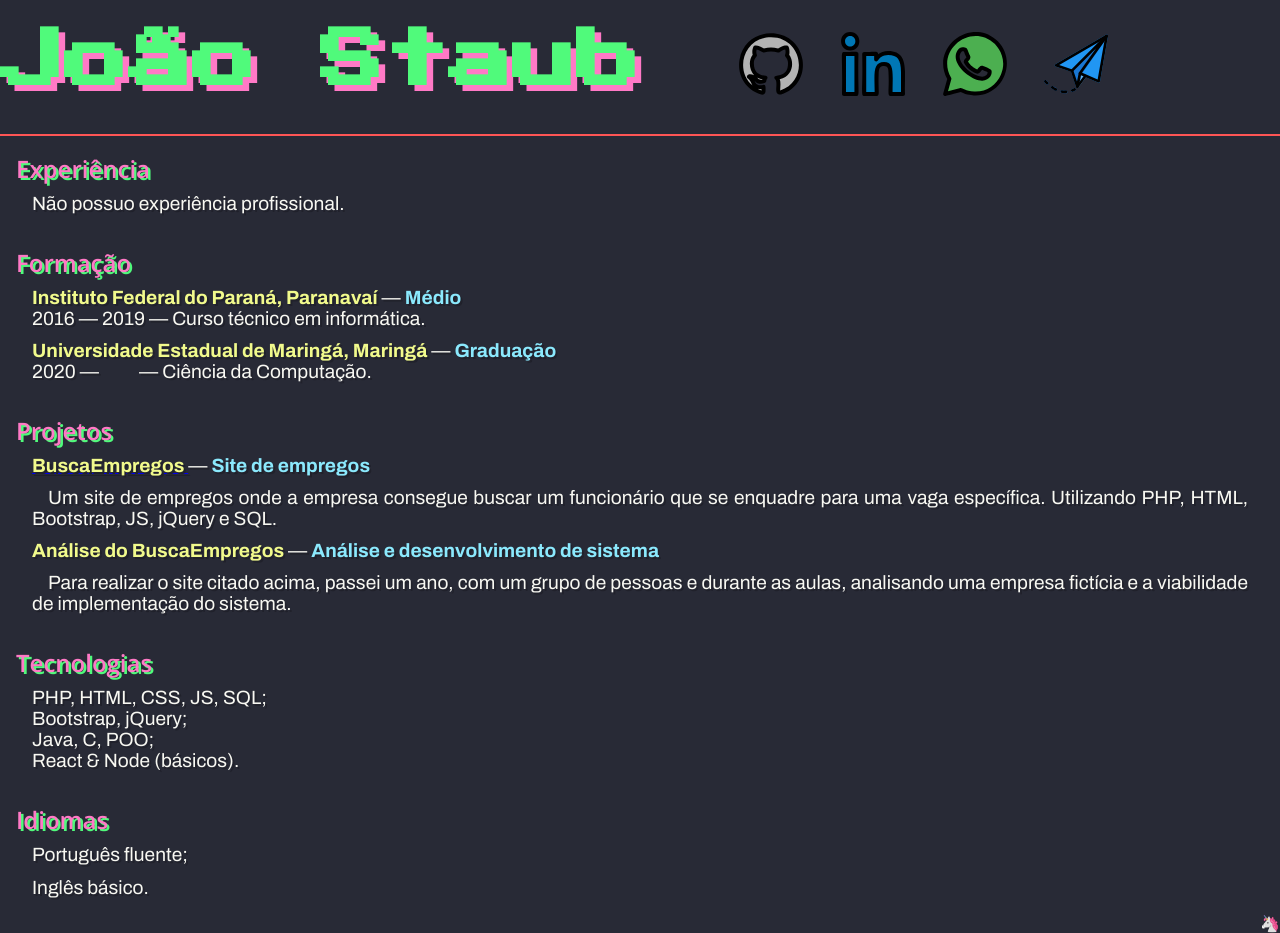
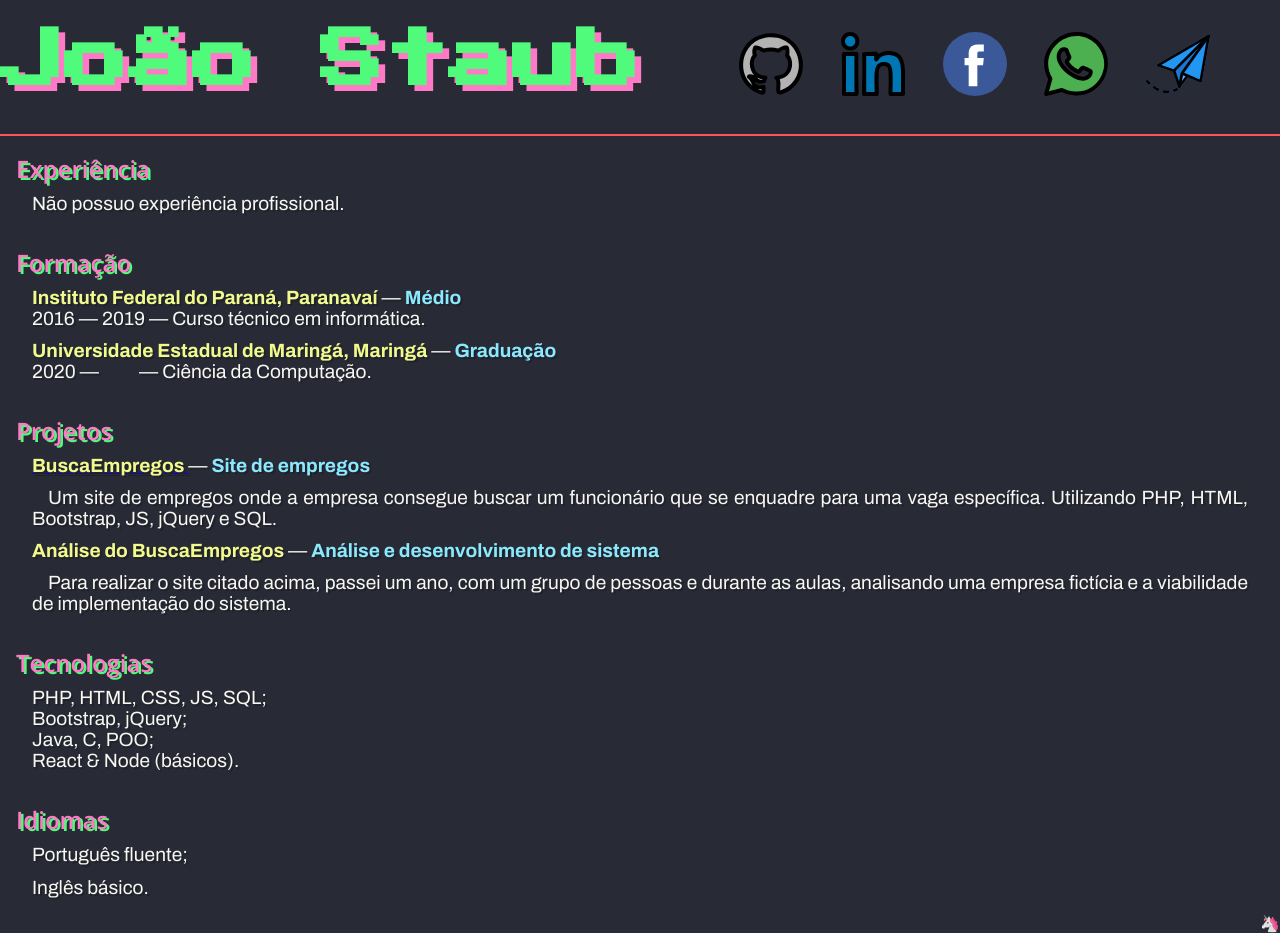
Before and after one commit to staubjoao/resume, a plain HTML site: page index.html in a window 1280 px wide. Drawn offline with nearby package versions, Linux system fonts and the light colour scheme.

Commit message:
icon facebook

```diff
--- a/index.html
+++ b/index.html
@@ -32,6 +32,13 @@
               href="https://www.linkedin.com/in/jo%C3%A3o-staub-castanho-463b41191/"
               target="_blank"
               ><img src="./assets/linkedin-icon.svg" alt="linke-icon"
+            /></a>
+          </li>
+          <li>
+            <a
+              href="https://www.facebook.com/joaovitor.staubcastanho.7/"
+              target="_blank"
+              ><img src="./assets/facebook-icon.svg" alt="linke-icon"
             /></a>
           </li>
           <li>
```
Also changed, not shown: assets/facebook-icon.svg (added).
